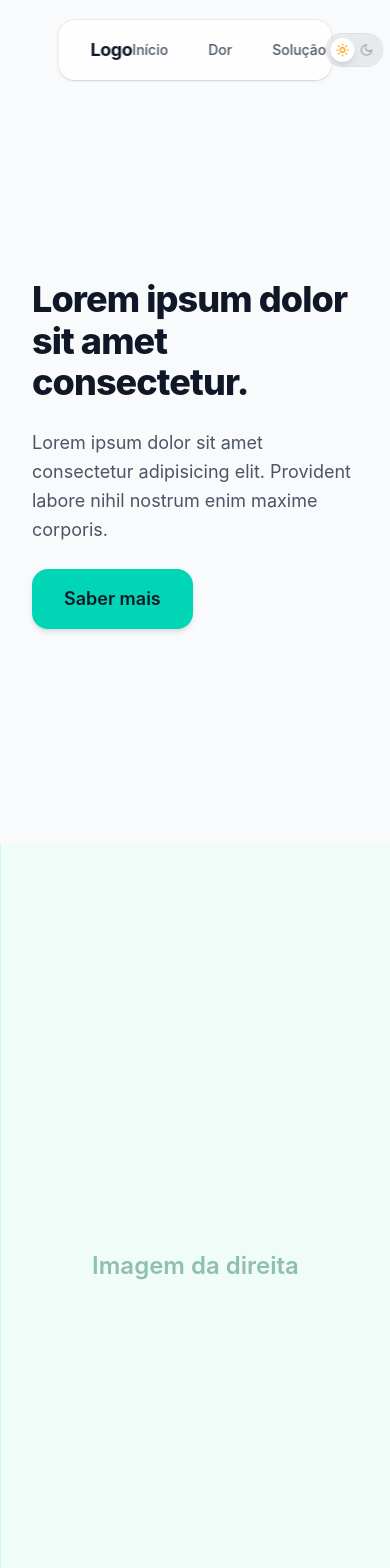
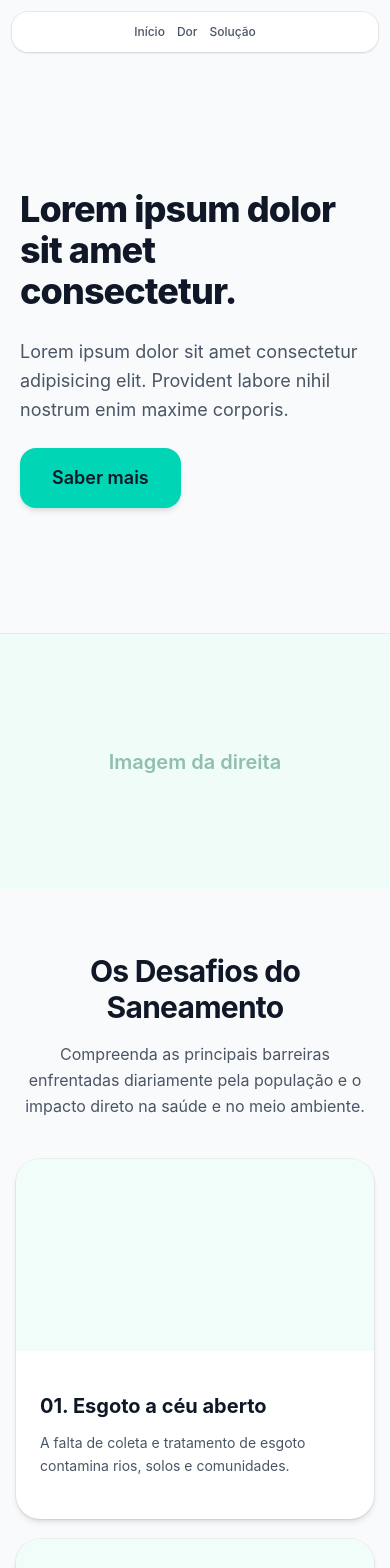
Before and after one commit to AndreyDurante/GS2-Sanemento, a React (Vite) app in the folder global/: page / in a window 390 px wide. Shown: the top 1568 px of the page. Built offline with nearby package versions, Linux system fonts and the light colour scheme.

Commit message:
feat: adicionando responsividade no site

```diff
--- a/global/src/App.jsx
+++ b/global/src/App.jsx
@@ -8,10 +8,10 @@ function App() {
   return (
     <>
       <Header />
-      <main id="landing" className="bg-gray-50 dark:bg-gray-950 text-gray-900 dark:text-gray-100 transition-colors duration-300">
-        <div className="grid grid-cols-1 lg:grid-cols-2 min-h-screen">
-          <article className="flex min-h-screen justify-center items-center px-8 lg:px-16 pt-28 pb-12">
-            <main className="conteudo flex w-full max-w-xl flex-col gap-6">
+      <main id="landing" className="bg-gray-50 text-gray-900 transition-colors duration-300 dark:bg-gray-950 dark:text-gray-100">
+        <div className="grid min-h-screen grid-cols-1 lg:grid-cols-2">
+          <article className="flex min-h-[75vh] items-center justify-center px-5 pb-12 pt-28 sm:px-8 lg:min-h-screen lg:px-16">
+            <div className="conteudo flex w-full max-w-xl flex-col gap-6">
               <h1 className="text-4xl sm:text-5xl lg:text-6xl font-extrabold text-gray-900 dark:text-white tracking-tight leading-[1.15]">
                 Lorem ipsum dolor sit amet consectetur.
               </h1>
@@ -25,23 +25,23 @@ function App() {
               >
                 Saber mais
               </a>
-            </main>
+            </div>
           </article>
-          <div className="flex items-center justify-center min-h-screen bg-emerald-50/60 dark:bg-emerald-950/20 p-8 text-2xl font-semibold text-emerald-800/40 dark:text-emerald-300/40 border-l border-emerald-100 dark:border-emerald-900/30">
+          <div className="flex min-h-64 items-center justify-center border-t border-emerald-100 bg-emerald-50/60 p-6 text-xl font-semibold text-emerald-800/40 dark:border-emerald-900/30 dark:bg-emerald-950/20 dark:text-emerald-300/40 sm:min-h-80 sm:p-8 lg:min-h-screen lg:border-l lg:border-t-0 lg:text-2xl">
             Imagem da direita
           </div>
         </div>
-        <section id="dor" className="py-20 px-6 max-w-7xl mx-auto flex flex-col items-center gap-14">
-          <article className="flex items-center flex-col gap-4 justify-center text-center px-4 max-w-3xl">
-            <h2 className="text-4xl sm:text-5xl font-bold text-gray-900 dark:text-white tracking-tight">
+        <section id="dor" className="mx-auto flex max-w-7xl flex-col items-center gap-10 px-4 py-16 sm:gap-14 sm:px-6 sm:py-20">
+          <article className="flex max-w-3xl flex-col items-center justify-center gap-4 px-2 text-center sm:px-4">
+            <h2 className="text-3xl font-bold tracking-tight text-gray-900 dark:text-white sm:text-4xl lg:text-5xl">
               Os Desafios do Saneamento
             </h2>
-            <p className="text-lg sm:text-xl text-gray-600 dark:text-gray-400 leading-relaxed">
+            <p className="text-base leading-relaxed text-gray-600 dark:text-gray-400 sm:text-lg lg:text-xl">
               Compreenda as principais barreiras enfrentadas diariamente pela população e o impacto direto na saúde e no meio ambiente.
             </p>
           </article>
 
-          <div className="w-full flex flex-col items-center gap-8 md:grid md:grid-cols-2 md:grid-rows-4 md:gap-x-12 md:gap-y-10">
+          <div className="flex w-full flex-col items-center gap-5 sm:gap-8 md:grid md:grid-cols-2 md:grid-rows-4 md:gap-x-8 md:gap-y-8 lg:gap-x-12 lg:gap-y-10">
             <div className="w-full flex justify-center md:justify-end md:col-start-1 md:row-start-1">
               <CardComImagem
                 titulo="01. Esgoto a céu aberto"
@@ -73,22 +73,22 @@ function App() {
         </section>
         <section
           id="solucao"
-          className="min-h-screen flex justify-center flex-col items-center gap-8 py-16"
+          className="flex min-h-screen flex-col items-center justify-center gap-8 px-4 py-16 sm:px-6 sm:py-20"
         >
           <article className="flex items-center flex-col gap-4 justify-center text-center px-4">
-            <h2 className="text-5xl font-bold text-gray-900 dark:text-white">Nossa solução</h2>
-            <p className="text-xl text-gray-700 dark:text-gray-300 max-w-2xl">
+            <h2 className="text-3xl font-bold text-gray-900 dark:text-white sm:text-4xl lg:text-5xl">Nossa solução</h2>
+            <p className="max-w-2xl text-base leading-relaxed text-gray-700 dark:text-gray-300 sm:text-lg lg:text-xl">
               Tecnologias sustentáveis e projetos integrados para transformar a realidade do saneamento básico e da saúde nas comunidades.
             </p>
           </article>
-          <main className="w-11/12 max-w-7xl grid grid-cols-1 lg:grid-cols-5 gap-6 items-center">
-            <div className="flex justify-center items-center w-full lg:col-span-3">
+          <div className="grid w-full max-w-7xl grid-cols-1 items-center gap-6 lg:grid-cols-5 lg:gap-8">
+            <div className="flex min-h-64 w-full items-center justify-center sm:min-h-80 lg:col-span-3">
               b
             </div>
-            <div id="selecao-solucao" className="flex justify-center items-center w-full lg:col-start-4 lg:col-span-2">
+            <div id="selecao-solucao" className="flex w-full items-center justify-center lg:col-start-4 lg:col-span-2">
               <Etapas />
             </div>
-          </main>
+          </div>
         </section>
       </main>
       <Footer />
--- a/global/src/components/Header.jsx
+++ b/global/src/components/Header.jsx
@@ -5,10 +5,10 @@ const Header = () => {
 
   return (
     <>
-      <header className="fixed top-0 left-1/2 -translate-x-1/2 z-50 flex w-[70%] max-w-5xl items-center justify-between px-8 py-3.5 mt-5 rounded-2xl bg-white/75 dark:bg-gray-900/80 backdrop-blur-md shadow-sm ring-1 ring-black/5 dark:ring-white/10 transition-all">
-        <div id="logo" className="text-lg font-bold tracking-tight text-gray-900 dark:text-white">Logo</div>
-        <article className="flex items-center">
-          <nav className="flex items-center gap-10 lg:gap-14 font-medium text-sm lg:text-base text-gray-600 dark:text-gray-300">
+      <header className="fixed left-1/2 top-3 z-50 flex w-[calc(100%-1.5rem)] max-w-5xl -translate-x-1/2 items-center justify-between rounded-2xl bg-white/90 px-3 py-3 shadow-sm ring-1 ring-black/5 backdrop-blur-md transition-all dark:bg-gray-900/90 dark:ring-white/10 sm:top-5 sm:px-6 sm:py-3.5">
+        <div id="logo" className="hidden shrink-0 text-base font-bold tracking-tight text-gray-900 dark:text-white sm:block sm:text-lg">Logo</div>
+        <article className="flex flex-1 items-center justify-center sm:flex-none">
+          <nav className="flex items-center gap-3 whitespace-nowrap font-medium text-xs text-gray-600 dark:text-gray-300 sm:gap-6 sm:text-sm lg:gap-10 lg:text-base">
             <a href="#landing" className="hover:text-gray-900 dark:hover:text-white transition-colors">Início</a>
             <a href="#dor" className="hover:text-gray-900 dark:hover:text-white transition-colors">Dor</a>
             <a href="#solucao" className="hover:text-gray-900 dark:hover:text-white transition-colors">Solução</a>
@@ -20,7 +20,7 @@ const Header = () => {
           type="button"
           onClick={alternarTema}
           aria-label="Alternar tema claro e escuro"
-          className={`relative flex h-8 w-16 cursor-pointer items-center justify-between rounded-full p-1 transition-colors duration-300 ring-1 ring-black/10 dark:ring-white/20 focus-visible:outline-2 focus-visible:outline-offset-2 focus-visible:outline-gray-800 ${
+          className={`relative hidden h-8 w-16 shrink-0 cursor-pointer items-center justify-between rounded-full p-1 transition-colors duration-300 ring-1 ring-black/10 dark:ring-white/20 focus-visible:outline-2 focus-visible:outline-offset-2 focus-visible:outline-gray-800 sm:flex ${
             escuro ? "bg-gray-800" : "bg-gray-200/90"
           }`}
         >
```
